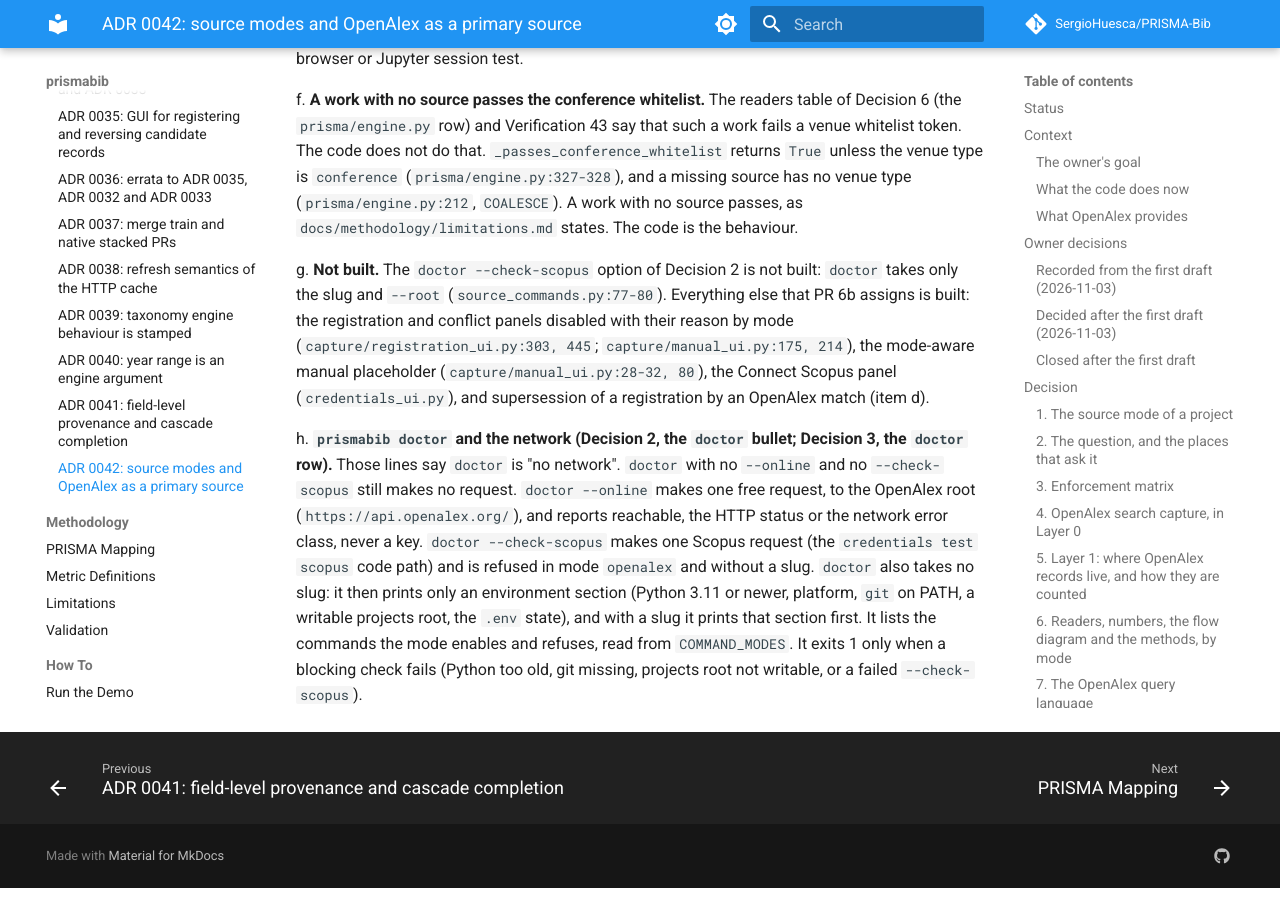
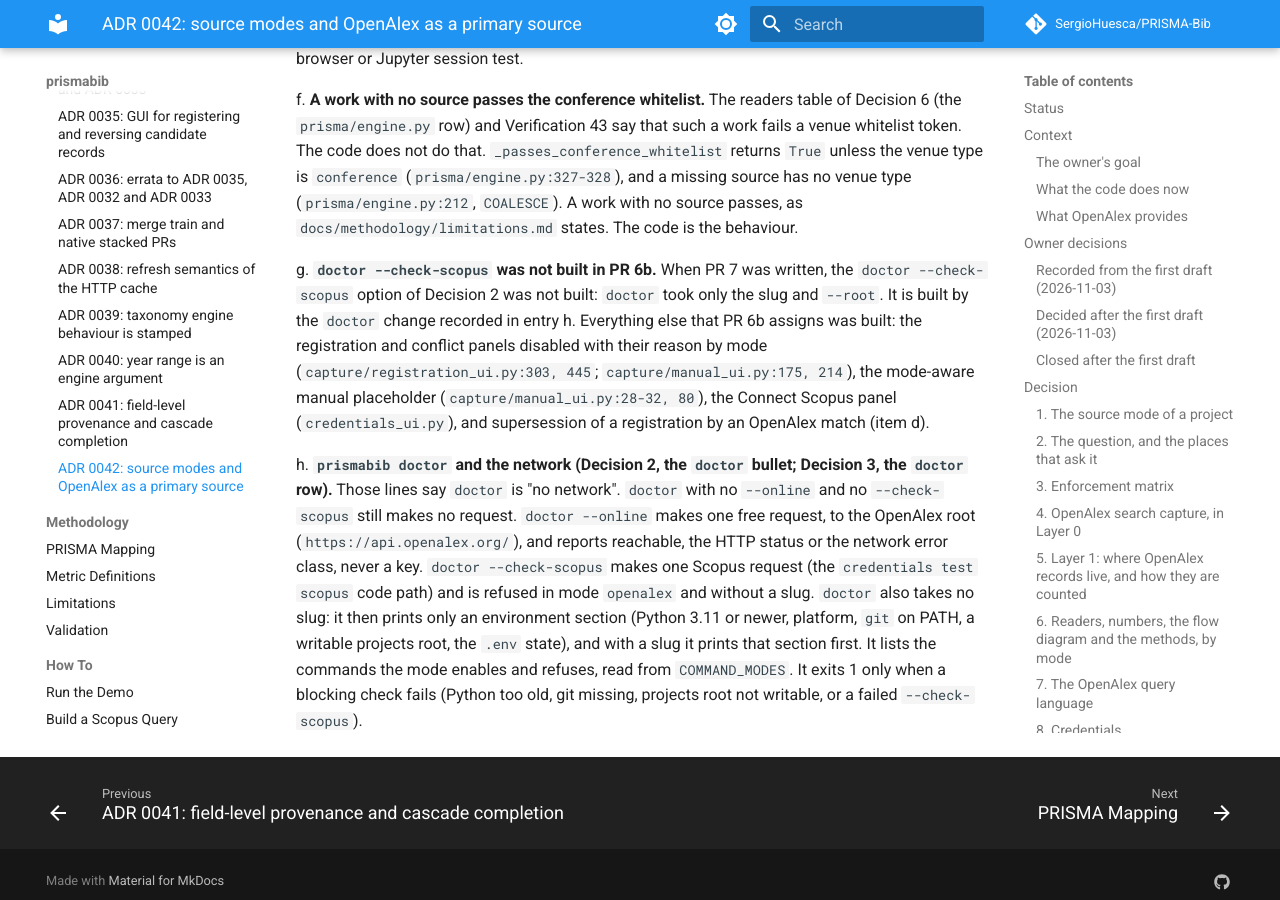
Before and after one commit to SergioHuesca/PRISMA-Bib, an MkDocs documentation site: the page built from docs/architecture/adr/0042-source-modes-and-openalex-as-a-primary-source.md, in a window 1280 px wide and 900 px high, scrolled down 49258 px. Built offline with MkDocs 1.6.1 and Material for MkDocs 9.7.7, drawn with Linux system fonts in a browser that asks for light colours; comment, search, counter and statistics services are not loaded.

Commit message:
docs: ADR 0042 amendment g now says doctor --check-scopus is built
Co-Authored-By: Claude Sonnet 5.5 <noreply@anthropic.com>
Claude-Session: https://claude.ai/code/session_01QjNadz7h2UAZ2C2xhuaY8z

```diff
--- a/docs/architecture/adr/0042-source-modes-and-openalex-as-a-primary-source.md
+++ b/docs/architecture/adr/0042-source-modes-and-openalex-as-a-primary-source.md
@@ -805,6 +805,6 @@ e. **The Connect Scopus panel's widget state is verified on Panel 1.9.4.** The U
 
 f. **A work with no source passes the conference whitelist.** The readers table of Decision 6 (the `prisma/engine.py` row) and Verification 43 say that such a work fails a venue whitelist token. The code does not do that. `_passes_conference_whitelist` returns `True` unless the venue type is `conference` (`prisma/engine.py:327-328`), and a missing source has no venue type (`prisma/engine.py:212`, `COALESCE`). A work with no source passes, as `docs/methodology/limitations.md` states. The code is the behaviour.
 
-g. **Not built.** The `doctor --check-scopus` option of Decision 2 is not built: `doctor` takes only the slug and `--root` (`source_commands.py:77-80`). Everything else that PR 6b assigns is built: the registration and conflict panels disabled with their reason by mode (`capture/registration_ui.py:303, 445`; `capture/manual_ui.py:175, 214`), the mode-aware manual placeholder (`capture/manual_ui.py:28-32, 80`), the Connect Scopus panel (`credentials_ui.py`), and supersession of a registration by an OpenAlex match (item d).
+g. **`doctor --check-scopus` was not built in PR 6b.** When PR 7 was written, the `doctor --check-scopus` option of Decision 2 was not built: `doctor` took only the slug and `--root`. It is built by the `doctor` change recorded in entry h. Everything else that PR 6b assigns was built: the registration and conflict panels disabled with their reason by mode (`capture/registration_ui.py:303, 445`; `capture/manual_ui.py:175, 214`), the mode-aware manual placeholder (`capture/manual_ui.py:28-32, 80`), the Connect Scopus panel (`credentials_ui.py`), and supersession of a registration by an OpenAlex match (item d).
 
 h. **`prismabib doctor` and the network (Decision 2, the `doctor` bullet; Decision 3, the `doctor` row).** Those lines say `doctor` is "no network". `doctor` with no `--online` and no `--check-scopus` still makes no request. `doctor --online` makes one free request, to the OpenAlex root (`https://api.openalex.org/`), and reports reachable, the HTTP status or the network error class, never a key. `doctor --check-scopus` makes one Scopus request (the `credentials test scopus` code path) and is refused in mode `openalex` and without a slug. `doctor` also takes no slug: it then prints only an environment section (Python 3.11 or newer, platform, `git` on PATH, a writable projects root, the `.env` state), and with a slug it prints that section first. It lists the commands the mode enables and refuses, read from `COMMAND_MODES`. It exits 1 only when a blocking check fails (Python too old, git missing, projects root not writable, or a failed `--check-scopus`).
```
